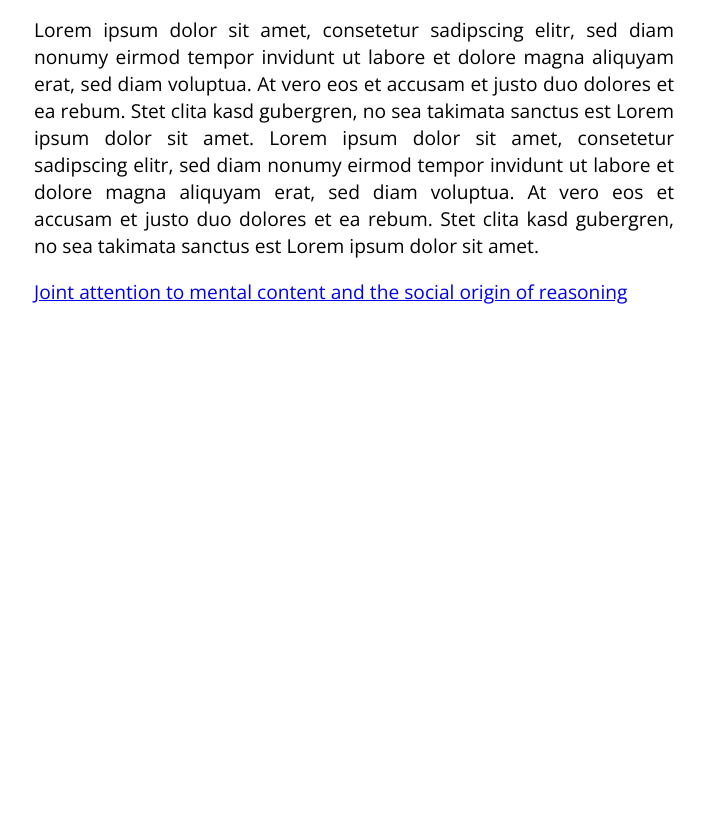
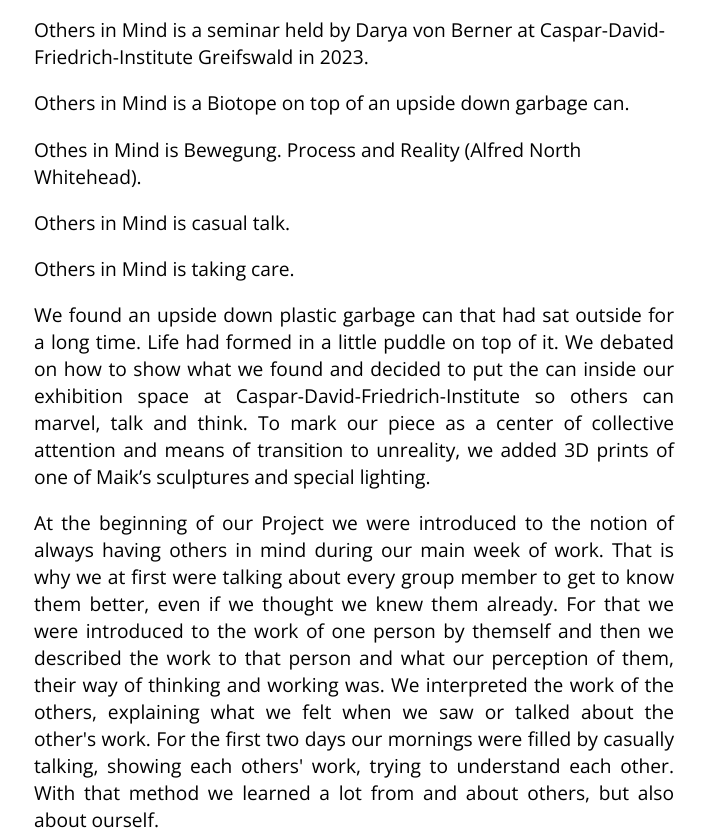
Before and after one commit to othersinmind/othersinmind.github.io, a plain HTML site: page index.html in a window 1280 px wide. Shown: the part 158-992 px from the top of the page, without its empty margins (286-992 px from the left). Before the commit the page ends 800 px from the top, so only its background shows below. Drawn offline with Linux system fonts and the light colour scheme.

Commit message:
a little content

```diff
--- a/index.html
+++ b/index.html
@@ -13,8 +13,23 @@
 	      <h1 class="page-title"> Others in Mind </h1>
       </div>
 	<main>
-		      <p>Lorem ipsum dolor sit amet, consetetur sadipscing elitr, sed diam nonumy eirmod tempor invidunt ut labore et dolore magna aliquyam erat, sed diam voluptua. At vero eos et accusam et justo duo dolores et ea rebum. Stet clita kasd gubergren, no sea takimata sanctus est Lorem ipsum dolor sit amet. Lorem ipsum dolor sit amet, consetetur sadipscing elitr, sed diam nonumy eirmod tempor invidunt ut labore et dolore magna aliquyam erat, sed diam voluptua. At vero eos et accusam et justo duo dolores et ea rebum. Stet clita kasd gubergren, no sea takimata sanctus est Lorem ipsum dolor sit amet.</p>
+		<p class="one-sentence">Others in Mind is a seminar held by Darya von Berner at Caspar-David-Friedrich-Institute Greifswald in 2023.</p>
+		<p class="one-sentence">    Others in Mind is a Biotope on top of an upside down garbage can.</p>
+		<p class="one-sentence">Othes in Mind  is Bewegung. Process and Reality (Alfred North Whitehead).</p>
+		<p class="one-sentence">Others in Mind is casual talk. </p>
+		<p class="one-sentence">Others in Mind is taking care.</p>
+		<p class="multi-sentence"> We found an upside down plastic garbage can that had sat outside for a long time. Life had formed in a little puddle on top of it. We debated on how to show what we found and decided to put the can inside our exhibition space at Caspar-David-Friedrich-Institute so others can marvel, talk and think. To mark our piece as a center of collective attention and means of transition to unreality, we added 3D prints of one of Maik’s sculptures and special lighting.</p>
 
+		<p class="multi-sentence">At the beginning of our Project we were introduced to the notion of always having others in mind during our main week of work. That is why we at first were talking about every group member to get to know them better, even if we thought we knew them already. For that we were introduced to the work of one person by themself and then we described the work to that person and what our perception of them, their way of thinking and working was. We interpreted the work of the others, explaining what we felt when we saw or talked about the other's work. For the first two days our mornings were filled by casually talking, showing each others' work, trying to understand each other. With that method we learned a lot from and about others, but also about ourself. </p>
+		<p class="multi-sentence">Elias, Felina and Erhard discovered with Darya that their works are connected by the greater topic of death. A feeling that you do not have words for expressing is represented by the performance and installation by Elias with the living and death of a Tamagotchi, Felinas drawings of path lines that show the path of funerals and the videos about movements in different aspects and its interpretation, for example being crushed by the life forces and the destructive human behavior.</p>
+		<p class="multi-sentence">Also the aspect of taking care is important in those and in the work of Maik and Magdalena, as same as Felinas' drawings of path lines about the detours of handicapped persons. Magdalena, who sadly only could come for one day, but showed us a video work about the self and had important thoughts about identity and especially group identity. That was heavily connected to Daryas installtion “SELFI” that was also used in her staging of “Der Kaiser von Atlantis”.
+</p>
+		<p class="multi-sentence">Maik, the group’s main artist in the traditional field of art, showed the matter of anthropocene, especially in his painting "Krampf des Atlas".
+</p>
+		<p class="multi-sentence">All those aspects should come together in our collective work “Others in Mind”.
+</p>
+		<p class="multi-sentence">On Monday after lunch we were looking for something interesting, took tours and discovered the grounds of the CDFI. Even the students that studied already for a little longer discover new things and became aware of so many details that you most times just walk by in your all day life. Besides colonies of firebugs in the backyard and a big nest of wasps, a bike in a tree, a old printing machine, a cable seeming to grow out of a tree, a not well known special access for handicapped people and Maik resting between his work, warming himself on freshly burned ceramics in a workshop we discovered our object that would be our main focus: A trash bin put upside down  with a newly made world on its top, a biotop full of new life.
+</p>
 		      <a href="https://doi.org/10.1007/s11229-019-02327-1"> Joint attention to mental content and the social origin of reasoning</a>
      </main>
     </div>
--- a/style.css
+++ b/style.css
@@ -23,7 +23,6 @@ body{
 }
 
 p{
-	text-align:justify;
 }
 
 
@@ -31,6 +30,14 @@ p{
     padding: 2rem;
     margin: auto;
     container-type: inline-size;
+}
+
+.one-sentence{
+    text-align: left !important;
+}
+
+.multi-sentence{
+    text-align: justify;
 }
 
 .title-container{
```
Also changed, not shown: images/IMG_6102.jpg (added), images/IMG_6152.jpg (added), images/IMG_6165.jpg (added), images/IMG_6189.jpg (added), images/_DSC3391_1.jpg (added), images/_DSC3486.jpg (added), images/_DSC3494_1.jpg (added), images/_DSC3635_1.jpg (added), images/_DSC3718_1.jpg (added), images/_DSC3822_1.jpg (added).
